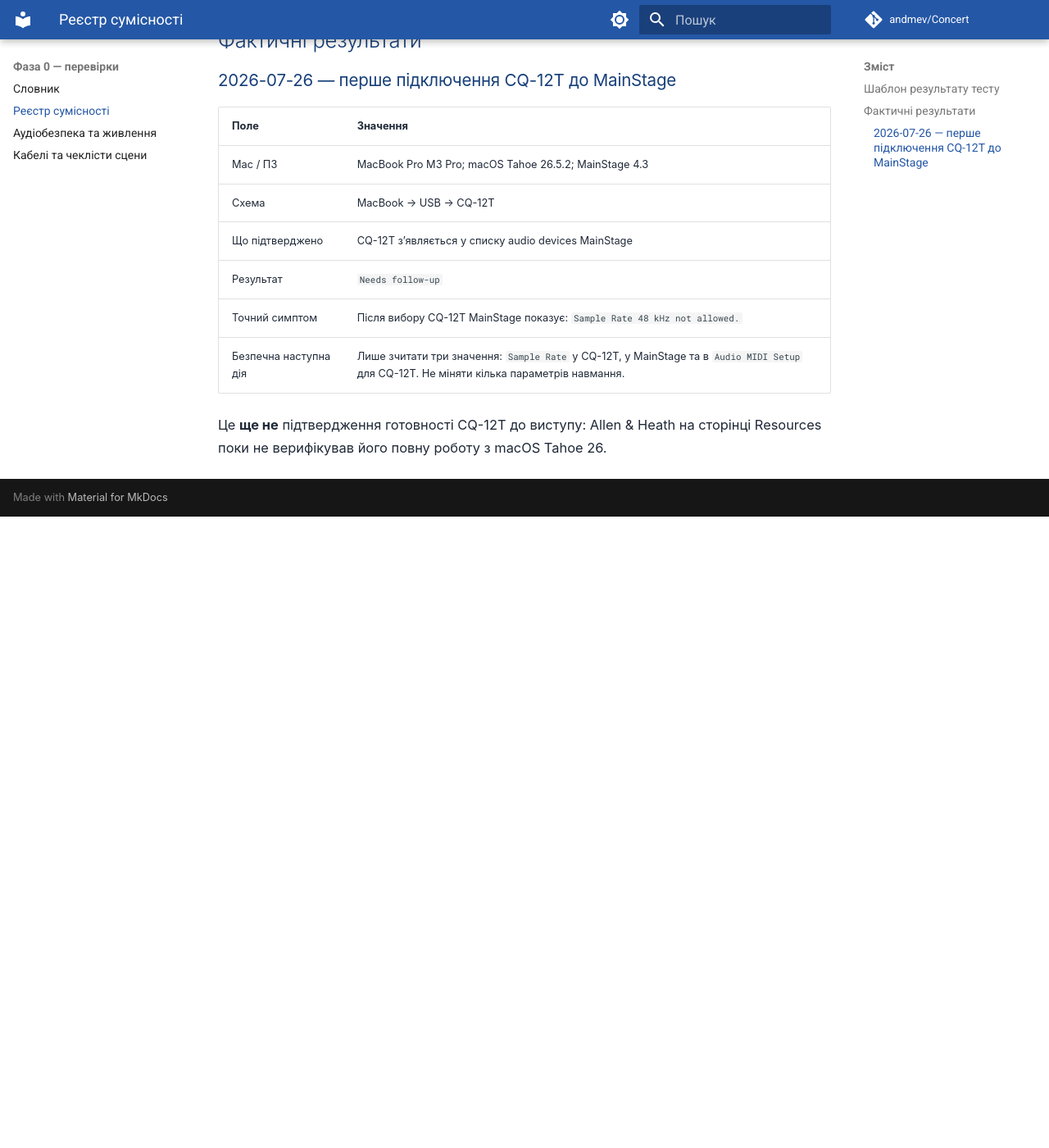
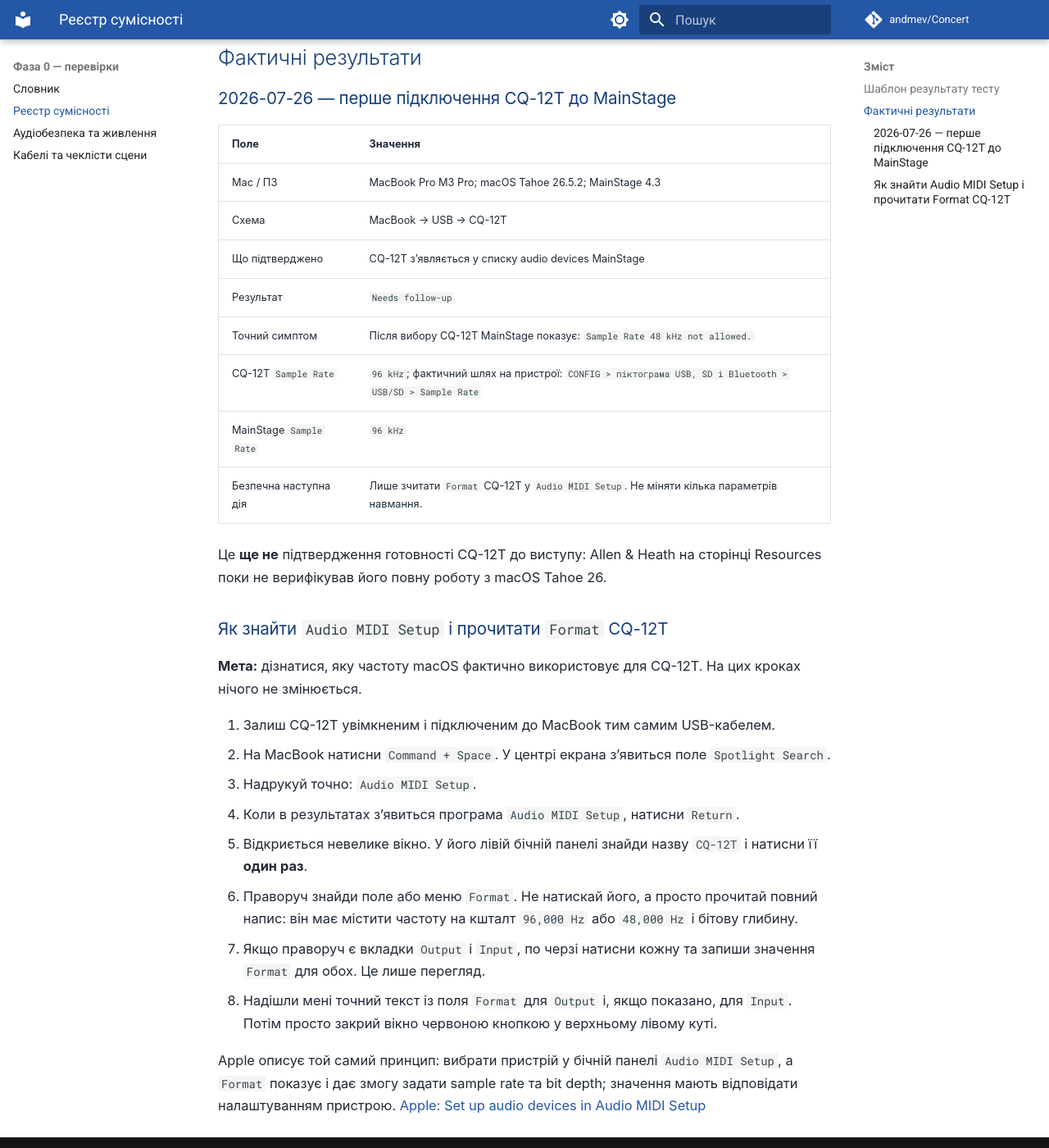
Before and after one commit to andmev/Concert, an MkDocs documentation site: the page built from docs/04-compatibility-register.md, in a window 1280 px wide and 1400 px high, scrolled down 1567 px. Shown: the whole window at 82% size. Built offline with MkDocs 1.6.1 and Material for MkDocs 9.7.7, drawn with Linux system fonts in a browser that asks for light colours; comment, search, counter and statistics services are not loaded; before the commit the page ends 2197 px from its top, so only the background shows below that; some of the changed text lies outside the part shown.

Commit message:
chore: updated text

```diff
--- a/docs/04-compatibility-register.md
+++ b/docs/04-compatibility-register.md
@@ -16,9 +16,9 @@ stateDiagram-v2
 
 | Компоненти | Поточний статус | Що потрібно зробити перед концертом | Офіційна основа |
 | --- | --- | --- | --- |
-| MainStage 4.3 + macOS Tahoe 26.5.2 | MainStage бачить CQ-12T, але вибір пристрою зупиняється на помилці `Sample Rate 48 kHz not allowed` (2026-07-26) | Звірити фактичні частоти CQ-12T, MainStage і macOS; лише потім узгодити їх і повторити короткий playback test | [Apple MainStage Support](https://support.apple.com/mainstage) |
+| MainStage 4.3 + macOS Tahoe 26.5.2 | MainStage бачить CQ-12T; у MainStage вказано `96 kHz`, але під час попереднього вибору пристрою була помилка `Sample Rate 48 kHz not allowed` (2026-07-26) | Лише зчитати `Format` CQ-12T у macOS `Audio MIDI Setup`; якщо там теж 96 kHz — не змінювати частоту, а перейти до окремої діагностики | [Apple MainStage Support](https://support.apple.com/mainstage) |
 | Logic Pro 12.3 + macOS Tahoe 26.5.2 | Встановлено | На тестовій пісні підтвердити експорт потрібного stereo backing track | [Apple Logic Pro User Guide](https://support.apple.com/guide/logicpro/welcome/mac) |
-| CQ-12T + macOS Tahoe 26.5.2 по USB | **Не підтверджено виробником на момент фіксації.** Пристрій виявляється MainStage; є незавершена помилка sample rate (2026-07-26) | Прочитати `CONFIG > Digital Audio > USB/SD > Sample Rate` на CQ-12T. Після узгодження частот зробити короткий і тривалий домашній playback test | [CQ-12T Resources](https://www.allen-heath.com/hardware/cq/cq-12t/resources/) · [CQ: USB/SD sample rate](https://support.allen-heath.com/hc/en-gb/articles/19853352600337-CQ-Multitrack-Recording-and-Playback-from-SD-Card) |
+| CQ-12T + macOS Tahoe 26.5.2 по USB | **Не підтверджено виробником на момент фіксації.** Пристрій виявляється MainStage; у самому CQ встановлено `96 kHz` (2026-07-26) | Перевірити `Format` CQ у `Audio MIDI Setup`. Лише після цього зробити короткий і тривалий домашній playback test | [CQ-12T Resources](https://www.allen-heath.com/hardware/cq/cq-12t/resources/) · [CQ: USB/SD sample rate](https://support.allen-heath.com/hc/en-gb/articles/19853352600337-CQ-Multitrack-Recording-and-Playback-from-SD-Card) |
 | Zoom AMS-24 + MacBook по USB | Потрібен фактичний тест | Підключити, перевірити Inputs 1/2, `OUTPUT A L/R`, levels і playback у MainStage | [Zoom AMS-24 Operation Manual](https://zoomcorp.com/manuals/ams-24-en/) |
 | AIRSTEP Lite + MacBook по Bluetooth | MacBook бачить педаль; MIDI у MainStage ще не зафіксовано | Перевірити MIDI Learn кожної з 5 кнопок, reconnect, 2-годинну репетицію | Офіційний Xsonic manual має бути знайдений перед процедурою |
 | TC-Helicon + CQ-12T / Zoom AMS-24 | Бажаний routing підтверджений користувачем; параметри не перевірені | Звірити з повним офіційним manual і протестувати levels без кліпінгу | [Quick Start Guide](https://mediadl.musictribe.com/media/PLM/data/docs/P0CMT/VOICETONE%20HARMONY-G%20XT_QSG_EN.pdf) |
@@ -49,6 +49,23 @@ stateDiagram-v2
 | Що підтверджено | CQ-12T з’являється у списку audio devices MainStage |
 | Результат | `Needs follow-up` |
 | Точний симптом | Після вибору CQ-12T MainStage показує: `Sample Rate 48 kHz not allowed.` |
-| Безпечна наступна дія | Лише зчитати три значення: `Sample Rate` у CQ-12T, у MainStage та в `Audio MIDI Setup` для CQ-12T. Не міняти кілька параметрів навмання. |
+| CQ-12T `Sample Rate` | `96 kHz`; фактичний шлях на пристрої: `CONFIG > піктограма USB, SD і Bluetooth > USB/SD > Sample Rate` |
+| MainStage `Sample Rate` | `96 kHz` |
+| Безпечна наступна дія | Лише зчитати `Format` CQ-12T у `Audio MIDI Setup`. Не міняти кілька параметрів навмання. |
 
 Це **ще не** підтвердження готовності CQ-12T до виступу: Allen & Heath на сторінці Resources поки не верифікував його повну роботу з macOS Tahoe 26.
+
+### Як знайти `Audio MIDI Setup` і прочитати `Format` CQ-12T
+
+**Мета:** дізнатися, яку частоту macOS фактично використовує для CQ-12T. На цих кроках нічого не змінюється.
+
+1. Залиш CQ-12T увімкненим і підключеним до MacBook тим самим USB-кабелем.
+2. На MacBook натисни `Command + Space`. У центрі екрана з’явиться поле `Spotlight Search`.
+3. Надрукуй точно: `Audio MIDI Setup`.
+4. Коли в результатах з’явиться програма `Audio MIDI Setup`, натисни `Return`.
+5. Відкриється невелике вікно. У його лівій бічній панелі знайди назву `CQ-12T` і натисни її **один раз**.
+6. Праворуч знайди поле або меню `Format`. Не натискай його, а просто прочитай повний напис: він має містити частоту на кшталт `96,000 Hz` або `48,000 Hz` і бітову глибину.
+7. Якщо праворуч є вкладки `Output` і `Input`, по черзі натисни кожну та запиши значення `Format` для обох. Це лише перегляд.
+8. Надішли мені точний текст із поля `Format` для `Output` і, якщо показано, для `Input`. Потім просто закрий вікно червоною кнопкою у верхньому лівому куті.
+
+Apple описує той самий принцип: вибрати пристрій у бічній панелі `Audio MIDI Setup`, а `Format` показує і дає змогу задати sample rate та bit depth; значення мають відповідати налаштуванням пристрою. [Apple: Set up audio devices in Audio MIDI Setup](https://support.apple.com/guide/audio-midi-setup/set-up-audio-devices-ams59f301fda/mac)
--- a/docs/99-research-log.md
+++ b/docs/99-research-log.md
@@ -117,7 +117,15 @@ flowchart LR
 
 **Офіційний результат, використаний у документації:**
 
-- [CQ: Multitrack Recording and Playback from SD Card](https://support.allen-heath.com/hc/en-gb/articles/19853352600337-CQ-Multitrack-Recording-and-Playback-from-SD-Card) — у `CONFIG > Digital Audio > USB/SD` обирається `Sample Rate`; CQ-12T підтримує 16×16 USB-аудіо на 48 або 96 kHz. В інструкції не стверджується причина конкретної помилки MainStage, тому в документації це позначено як діагностика, а не встановлений діагноз.
+- [CQ: Multitrack Recording and Playback from SD Card](https://support.allen-heath.com/hc/en-gb/articles/19853352600337-CQ-Multitrack-Recording-and-Playback-from-SD-Card) — Allen & Heath позначає шлях як `CONFIG / Digital Audio (Symbols) / USB/SD`: на фактичному CQ-12T користувача це **піктограма USB, SD і Bluetooth** у `CONFIG`, потім `USB/SD`. Тут обирається `Sample Rate`; CQ-12T підтримує 16×16 USB-аудіо на 48 або 96 kHz. В інструкції не стверджується причина конкретної помилки MainStage, тому в документації це позначено як діагностика, а не встановлений діагноз.
+
+### Brave Web Search
+
+**Query:** `site:support.apple.com Audio MIDI Setup change sample rate audio device Mac`
+
+**Офіційний результат, використаний у документації:**
+
+- [Apple: Set up audio devices in Audio MIDI Setup](https://support.apple.com/guide/audio-midi-setup/set-up-audio-devices-ams59f301fda/mac) — після вибору audio device в sidebar `Format` показує/задає sample rate та bit depth; Apple вимагає відповідності параметрам пристрою.
 
 ### Brave Web Search
 
```
